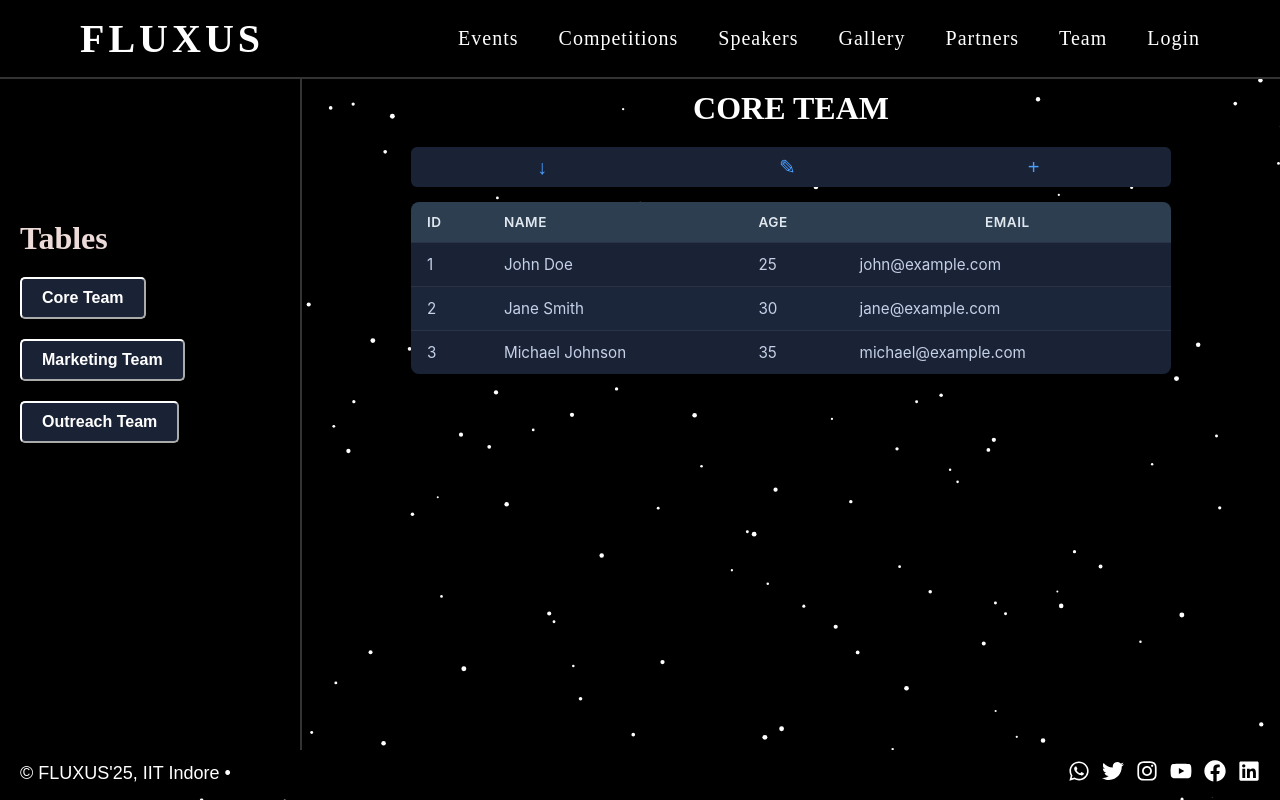
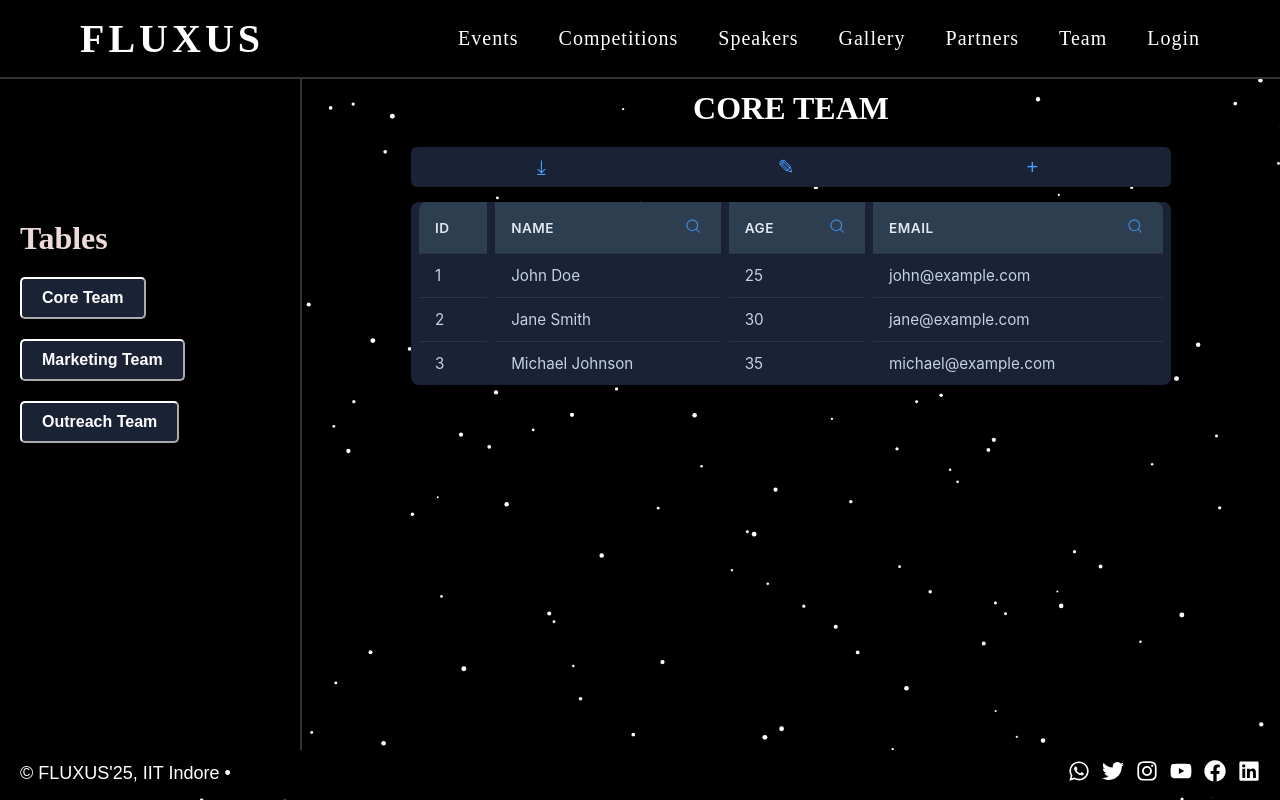
Before and after one commit to tanveeiii/Event-Management-System, a React (Vite) app in the folder event-frontend/: page /dashboard in a window 1280 px wide. Both pictures are taken after a click on the button "Core Team". Built offline with nearby package versions, Linux system fonts and the light colour scheme.

Commit message:
search-icon-Table

```diff
--- a/event-frontend/src/components/Table.jsx
+++ b/event-frontend/src/components/Table.jsx
@@ -1,4 +1,5 @@
-import React ,{useState} from 'react';
+import React ,{useState,useEffect} from 'react';
+import {Search, X} from 'lucide-react';
 import '../static/Table.css';
 
 
@@ -10,6 +11,73 @@ const Table = ({data = [
     const [isEditing, setIsEditing] = useState(false);
     const [editedData, setEditedData] = useState(data);
     const [newRow, setNewRow] = useState(null);
+    const [searchStates, setSearchStates] = useState({
+        name: { isSearching: false, value: '' },
+        age: { isSearching: false, value: '' },
+        email: { isSearching: false, value: '' }
+    });
+    const [filteredData, setFilteredData] = useState(data);
+
+    // Update filtered data whenever search states or edited data changes
+    useEffect(() => {
+        let result = [...editedData];
+
+        // Apply filters from all active search fields
+        Object.entries(searchStates).forEach(([column, state]) => {
+            if (state.value) {
+                result = result.filter(item => {
+                    const itemValue = item[column].toString().toLowerCase();
+                    const searchValue = state.value.toLowerCase();
+                    return itemValue.includes(searchValue);
+                });
+            }
+        });
+
+        setFilteredData(result);
+    }, [searchStates, editedData]);
+
+    // Toggle search for a specific column
+    const toggleSearch = (column) => {
+        setSearchStates(prev => ({
+            ...prev,
+            [column]: {
+                isSearching: !prev[column].isSearching,
+                value: !prev[column].isSearching ? prev[column].value : ''
+            }
+        }));
+
+        if (!searchStates[column].isSearching) {
+            // Focus the input when opening search
+            setTimeout(() => {
+                const input = document.getElementById(`search-${column}`);
+                if (input) input.focus();
+            }, 0);
+        }
+    };
+
+    // Handle search input changes
+    const handleSearch = (column, value) => {
+        setSearchStates(prev => ({
+            ...prev,
+            [column]: { ...prev[column], value }
+        }));
+
+        // // Filter the data based on all active searches
+        // const newFilteredData = editedData.filter(item => {
+        //     return Object.entries(searchStates).every(([col, state]) => {
+        //         if (col === column) {
+        //             // Use the new value for the current column
+        //             return item[col].toString().toLowerCase().includes(value.toLowerCase());
+        //         } else if (state.value) {
+        //             // Use existing values for other columns
+        //             return item[col].toString().toLowerCase().includes(state.value.toLowerCase());
+        //         }
+        //         return true;
+        //     });
+        // });
+
+        // setFilteredData(newFilteredData);
+    };
 
     // Handle edit button click
     const toggleEdit = () => {
@@ -50,6 +118,7 @@ const Table = ({data = [
     const saveNewRow = () => {
         if (newRow && newRow.name && newRow.age && newRow.email) {
             setEditedData([...editedData, newRow]);
+            setEditedData(updatedData);
             setNewRow(null);
         }
     };
@@ -61,7 +130,9 @@ const Table = ({data = [
 
     // Delete row
     const deleteRow = (id) => {
-        setEditedData(editedData.filter(item => item.id !== id));
+        // setEditedData(editedData.filter(item => item.id !== id));
+        const updatedData = editedData.filter(item => item.id !== id);
+        setEditedData(updatedData);
     };
 
     // Render editable or static cell based on isEditing state
@@ -73,6 +144,7 @@ const Table = ({data = [
                     value={item[field]}
                     onChange={(e) => handleCellChange(item.id, field, e.target.value)}
                     className="editable-cell"
+                    // className="bg-transparent border-none border-b border-blue-400 text-gray-300 text-sm p-1 w-full outline-none"
                     placeholder={`Enter ${field}`}
                 />
             );
@@ -80,12 +152,47 @@ const Table = ({data = [
         return item[field];
     };
 
+    // Render column header with search functionality
+    const renderColumnHeader = (column, label) => {
+        if (searchStates[column]?.isSearching) {
+            return (
+                <div className="header-search-container">
+                    <input
+                        id={`search-${column}`}
+                        type="text"
+                        value={searchStates[column].value}
+                        onChange={(e) => handleSearch(column, e.target.value)}
+                        className="header-search-input"
+                        placeholder={`Search ${label}...`}
+                    />
+                    <button
+                        className="header-search-close"
+                        onClick={() => toggleSearch(column)}
+                    >
+                        <X size={16} />
+                    </button>
+                </div>
+            );
+        }
+        return (
+            <div className="header-content">
+                <span>{label}</span>
+                <button
+                    className="header-search-icon"
+                    onClick={() => toggleSearch(column)}
+                >
+                    <Search size={16} />
+                </button>
+            </div>
+        );
+    };
+
     return (
         <div className="table-container">
             {/* Toolbar */}
             <div className="toolbar">
                 <button className="toolbar-button" title="Download">
-                    ↓
+                    ⤓
                 </button>
                 <button
                     className={`toolbar-button ${isEditing ? 'active' : ''}`}
@@ -111,14 +218,14 @@ const Table = ({data = [
                 <thead>
                     <tr>
                         <th>ID</th>
-                        <th>Name</th>
-                        <th>Age</th>
-                        <th>Email</th>
+                        <th>{renderColumnHeader('name','Name')}</th>
+                        <th>{renderColumnHeader('age','Age')}</th>
+                        <th>{renderColumnHeader('email','Email')}</th>
                         {(isEditing || newRow) && <th>Action</th>}
                     </tr>
                 </thead>
                 <tbody>
-                    {editedData.map((item) => (
+                    {filteredData.map((item) => (
                         <tr key={item.id}>
                             <td>{item.id}</td>
                             <td>{renderCell(item, 'name')}</td>
--- a/event-frontend/src/static/Table.css
+++ b/event-frontend/src/static/Table.css
@@ -45,7 +45,7 @@
 .table {
     width: 100%;
     border-collapse: separate;
-    border-spacing: 0;
+    border-spacing: 8px 0;
     border-radius: 8px;
     overflow: hidden;
     background-color: #1a2235;  /* Dark blue-grey background */
@@ -58,6 +58,7 @@
     border: none;
     border-bottom: 1px solid #2a3446;  /* Darker border for separation */
     text-align: left;
+    background-color: #1a2235;
 }
 
 .table th {
@@ -186,3 +187,63 @@
     opacity: 0.5;
     cursor: not-allowed;
 }
+
+/* Header search styles */
+.header-content {
+    display: flex;
+    align-items: center;
+    justify-content: space-between;
+    width: 100%;
+}
+
+.header-search-icon {
+    background: none;
+    border: none;
+    color: #4a9eff;
+    cursor: pointer;
+    padding: 4px;
+    margin-left: 8px;
+    opacity: 0.7;
+    transition: opacity 0.2s ease;
+}
+
+.header-search-icon:hover {
+    opacity: 1;
+}
+
+.header-search-container {
+    display: flex;
+    align-items: center;
+    width: 100%;
+}
+
+.header-search-input {
+    flex: 1;
+    background-color: transparent;
+    border: none;
+    border-bottom: 1px solid #4a9eff;
+    color: #c5d1e8;
+    font-size: 0.85rem;
+    padding: 4px 0;
+    outline: none;
+    width: 100%;
+}
+
+.header-search-input::placeholder {
+    color: rgba(197, 209, 232, 0.5);
+}
+
+.header-search-close {
+    background: none;
+    border: none;
+    color: #ff4d4d;
+    cursor: pointer;
+    padding: 4px;
+    margin-left: 8px;
+    opacity: 0.7;
+    transition: opacity 0.2s ease;
+}
+
+.header-search-close:hover {
+    opacity: 1;
+}
--- a/package.json
+++ b/package.json
@@ -5,6 +5,7 @@
     "emailjs": "^4.0.3",
     "embla-carousel-react": "^8.3.1",
     "framer-motion": "^11.11.10",
+    "lucide-react": "^0.456.0",
     "react-icons": "^5.3.0",
     "react-spinners": "^0.14.1"
   }
```
Also changed, not shown: 1 other file (tests, documents, lock files or other folders).
